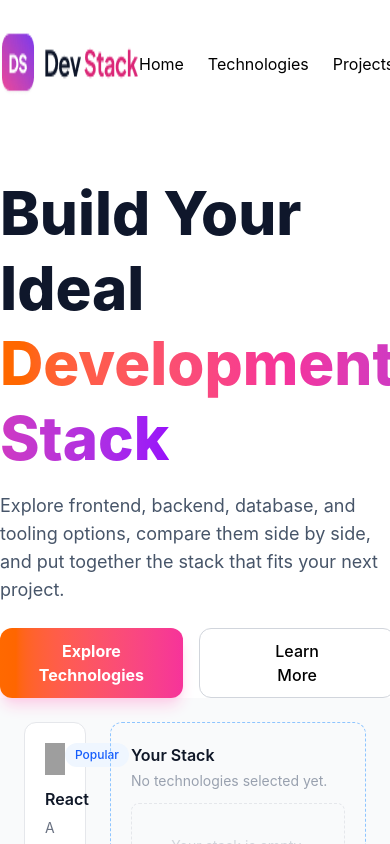
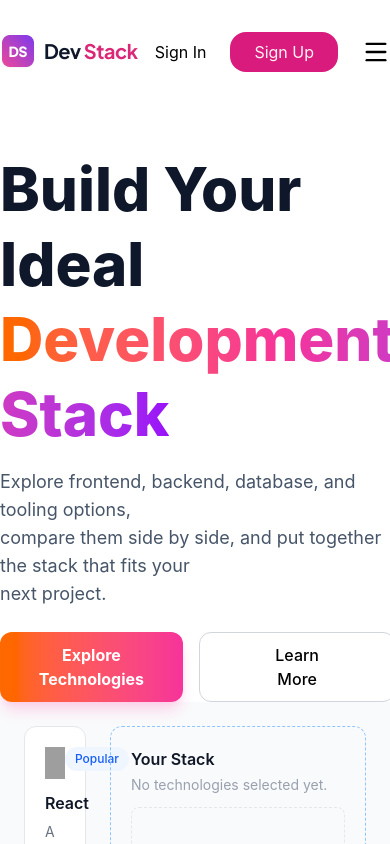
Before and after one commit to naimislam-24/assignment-5, a React (Vite) app: page / in a window 390 px wide. Shown: the top 844 px of the page. Built offline with nearby package versions, Linux system fonts and the light colour scheme; grey boxes are pictures that could not be loaded.

Commit message:
nav update

```diff
--- a/package.json
+++ b/package.json
@@ -11,6 +11,7 @@
   },
   "dependencies": {
     "@tailwindcss/vite": "^4.3.3",
+    "lucide-react": "^1.45.0",
     "react": "^19.2.8",
     "react-dom": "^19.2.8",
     "tailwindcss": "^4.3.3"
--- a/src/components/Hero.tsx
+++ b/src/components/Hero.tsx
@@ -13,9 +13,10 @@
             </span>
           </h1>
           <p className="text-[#475569] mt-4 text-lg">
-            Explore frontend, backend, database, and tooling options, compare
-            them side by side, and put together the stack that fits your next
-            project.
+            Explore frontend, backend, database, and tooling options, <br />
+            compare them side by side, and put together the stack that fits your
+            <br />
+            next project.
           </p>
           <div className="flex gap-4 mt-6">
             <button className="bg-linear-to-r from-orange-500 to-pink-500 py-2.5 px-5 text-white font-bold rounded-xl shadow-lg shadow-pink-200 hover:opacity-90 transition-opacity">
--- a/src/components/Nav.tsx
+++ b/src/components/Nav.tsx
@@ -1,24 +1,48 @@
+import { useState } from "react";
+import { Menu, X } from "lucide-react";
 import Logo from "../assets/logo-text.png";
 
 export default function Nav() {
+  const [isOpen, setIsOpen] = useState(false);
+
   return (
-    <>
-      <div className="sticky top-0 z-50 flex justify-between container mx-auto mt-8 bg-white">
+    <div className="sticky top-0 z-50 bg-white">
+      <div className="flex justify-between items-center container mx-auto mt-8 relative">
         <img src={Logo} alt="Logo Img" />
-        <ul className="flex gap-6 items-center">
+
+        <ul className="hidden md:flex gap-6 items-center">
           <li>Home</li>
           <li>Technologies</li>
           <li>Projects</li>
           <li>About</li>
           <li>Contact</li>
         </ul>
-        <div className="flex gap-6">
+
+        <div className="flex gap-6 items-center">
           <button className="">Sign In</button>
           <button className="bg-[#D91B7E] py-2 px-6 rounded-2xl text-red-50">
             Sign Up
           </button>
+
+          <button
+            className="md:hidden"
+            onClick={() => setIsOpen(!isOpen)}
+            aria-label="Toggle menu"
+          >
+            {isOpen ? <X size={28} /> : <Menu size={28} />}
+          </button>
         </div>
+
+        {isOpen && (
+          <ul className="absolute top-full left-0 w-full flex flex-col gap-4 items-center md:hidden bg-white py-6 shadow-md">
+            <li>Home</li>
+            <li>Technologies</li>
+            <li>Projects</li>
+            <li>About</li>
+            <li>Contact</li>
+          </ul>
+        )}
       </div>
-    </>
+    </div>
   );
 }
```
Also changed, not shown: 1 other file (tests, documents, lock files or other folders).
